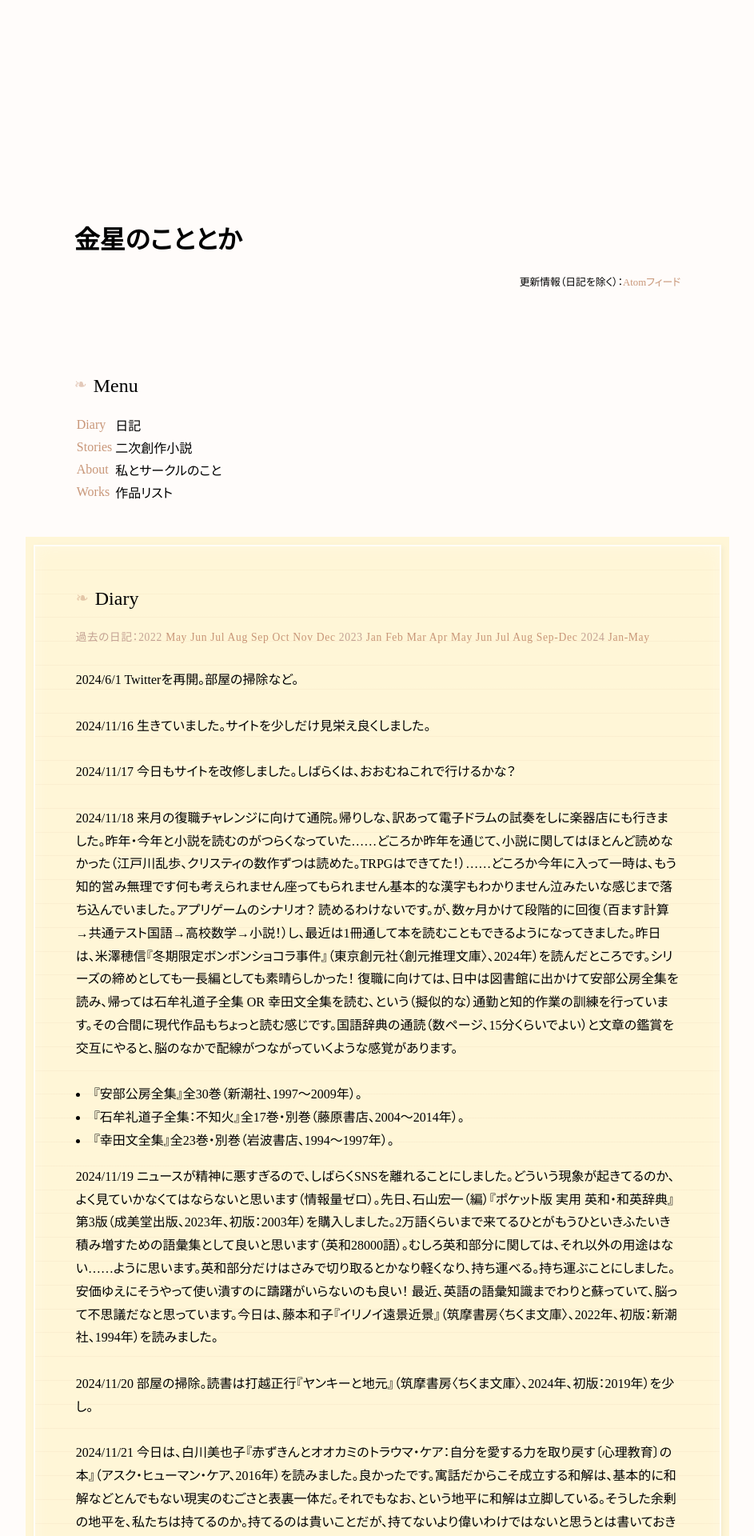
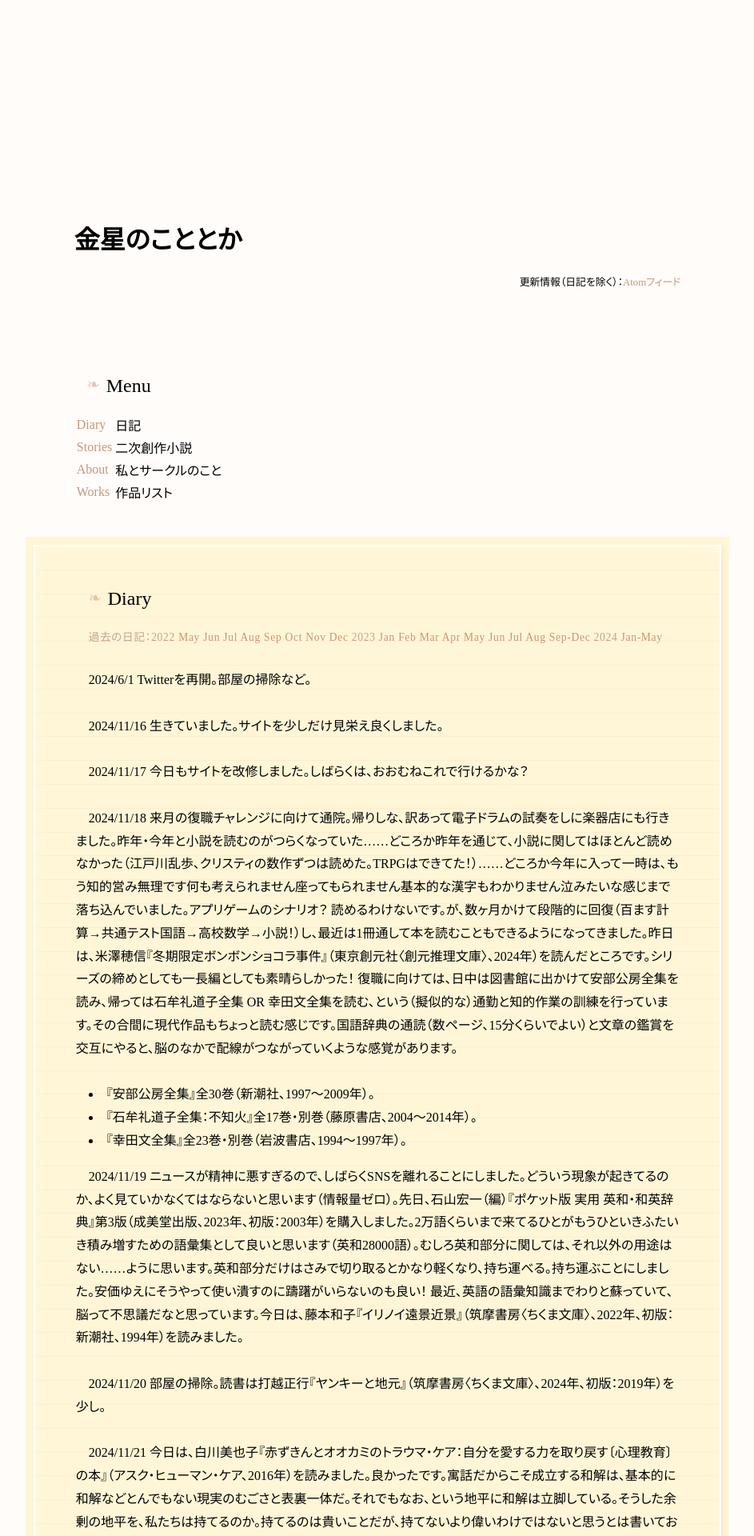
Before and after one commit to misora100/misora100.github.io, a Jekyll site: the page index.html, which Jekyll copies as it is, in a window 1280 px wide. Shown: the top 1920 px of the page at 80% size, without its empty margins (168-1111 px from the left). Built offline with Jekyll 4.4.1, drawn with Linux system fonts in a browser that asks for light colours; some web fonts are replaced.

Commit message:
Update style.css

```diff
--- a/css/style.css
+++ b/css/style.css
@@ -20,6 +20,7 @@ body {
     opacity: 0;
     animation: gentleFadeIn 0.8s ease forwards;
     font-feature-settings: "palt" 1;
+    text-indent: 1em;
 }
 
 @keyframes gentleFadeIn {
```
